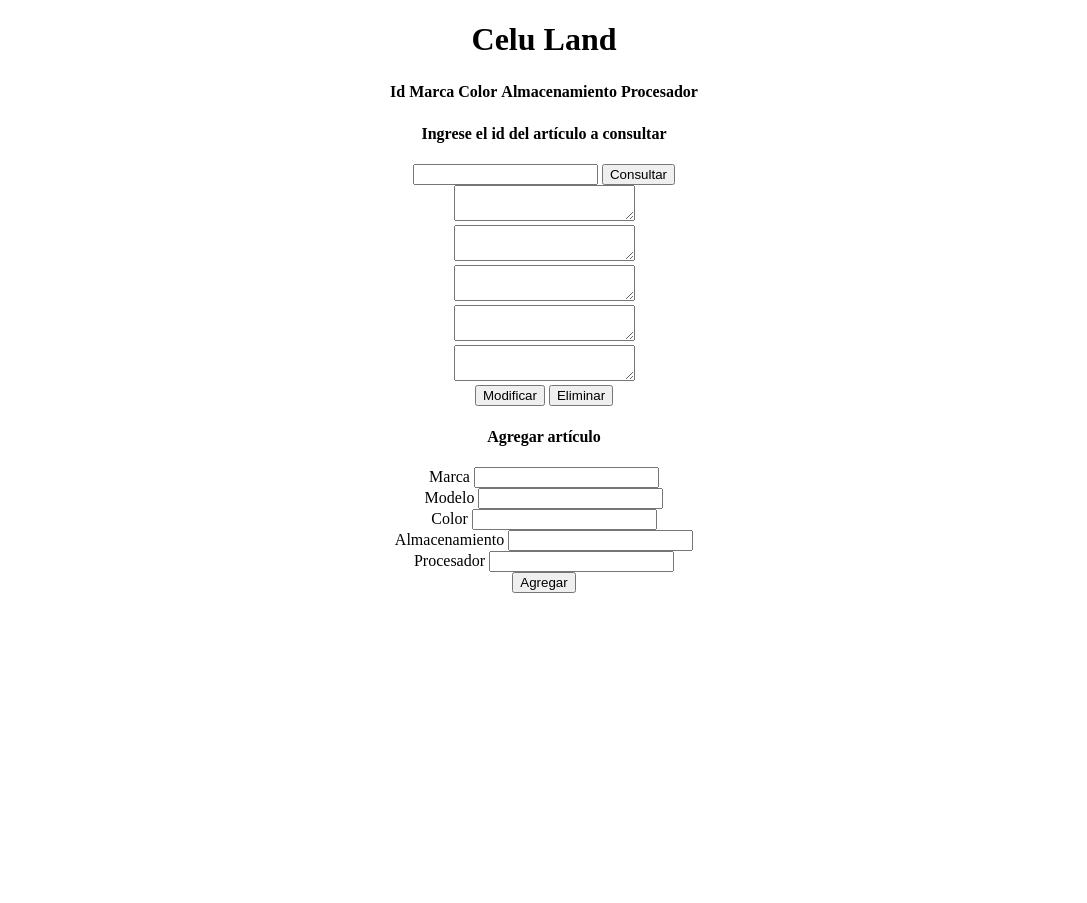
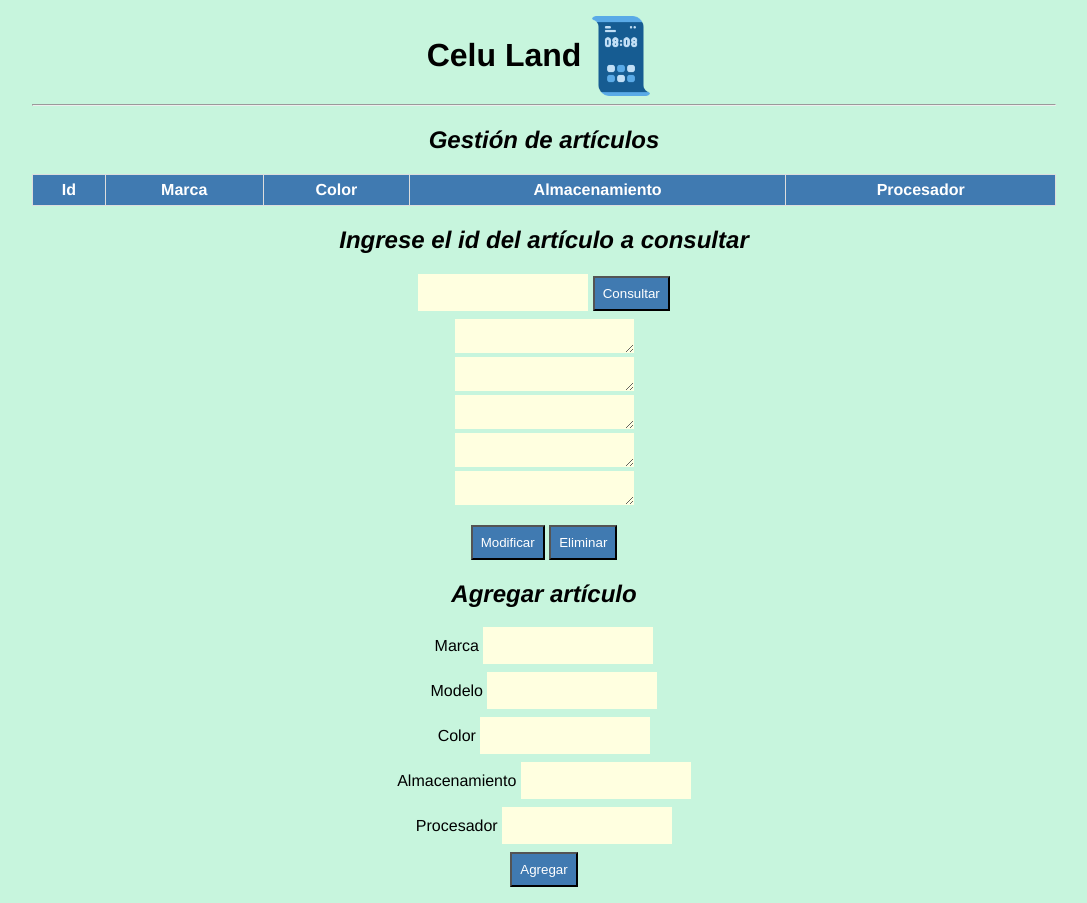
Before and after one commit to NoeliaSouza/CeluLand, a plain HTML site: page index.html in a window 1280 px wide. Shown: the whole page, without its empty margins (96-1183 px from the left). Before the commit the page ends 800 px from the top, so only its background shows below. Drawn offline with nearby package versions, Linux system fonts and the light colour scheme; no server answers.

Commit message:
Agregado de css

```diff
--- a/celuLand.css
+++ b/celuLand.css
@@ -1,7 +1,72 @@
 .container{
     text-align: center;
-
 }
 table{
     margin:auto;
 }
+img{
+    width:10vh;
+    height:10vh;
+
+}
+.titulo {
+    display: flex;
+    justify-content:center;
+
+}
+body {
+    width: 80%;
+    margin: 2vh auto;
+    background-color: rgb(199, 245, 221);
+    font-family: 'Franklin Gothic Medium', 'Arial Narrow', Arial, sans-serif;
+}
+
+table {
+    border-collapse: collapse;
+    width: 100%;
+
+}
+
+th, td {
+    border: 1px solid #ddd;
+    padding: 6px;
+    text-align: left;
+}
+
+th {
+    background-color: rgb(64, 122, 177);
+    font-weight: bold;
+    text-align: center;
+    color: white;
+}
+
+td {
+    background-color: #FFFFE0;
+}
+
+input {
+    background-color: #FFFFE0;
+    padding: 10px 10px;
+    font-size: 15px;
+    width: 150px;
+    border: none;
+    margin-bottom: 1vh;
+}
+
+textarea{
+    background-color: #FFFFE0;
+    border:none;
+}
+.datos{
+    margin-bottom: 2vh;
+}
+
+h2{
+    font-style: oblique;
+}
+
+button{
+    background-color: rgb(64, 122, 177);
+    color:white;
+    padding:1vh;
+}
--- a/index.html
+++ b/index.html
@@ -7,7 +7,15 @@
 </head>
 <body onload="cargarTodo()">
 <div class="container">
-    <h1>Celu Land</h1>
+    <div class="titulo">
+         <h1 >Celu Land</h1>
+         <img src="logo.png" alt="icono">
+
+    </div>
+
+    <hr class="linea"/>
+
+    <h2>Gestión de artículos</h2>
         <table >
             <thead>
                 <tr>
@@ -23,10 +31,11 @@
             </tbody>
         </table>
 
-        <h4>Ingrese el id del artículo a consultar</h4>
+        <h2>Ingrese el id del artículo a consultar</h2>
         <input type="text" id="idArticulo">
         <button onclick="btnConsultar()">Consultar</button>
 
+        <div class="datos">
             <div>
                 <textarea id="txtArea1" readonly></textarea>
             </div>
@@ -43,11 +52,13 @@
                 <textarea id="txtArea5" readonly></textarea>
             </div>
 
-
+        </div>
         <button onclick="btnModificar()">Modificar</button>
         <button onclick="btnEliminar()">Eliminar</button>
 
-        <h4>Agregar artículo</h4>
+        <h2>Agregar artículo</h2>
+
+
             <div>
                 <label for="txtMarca">Marca</label>
                 <input type="text" id="txtMarca">
```
Also changed, not shown: logo.png (added). Lines whose indentation alone changed are shown as unchanged.
